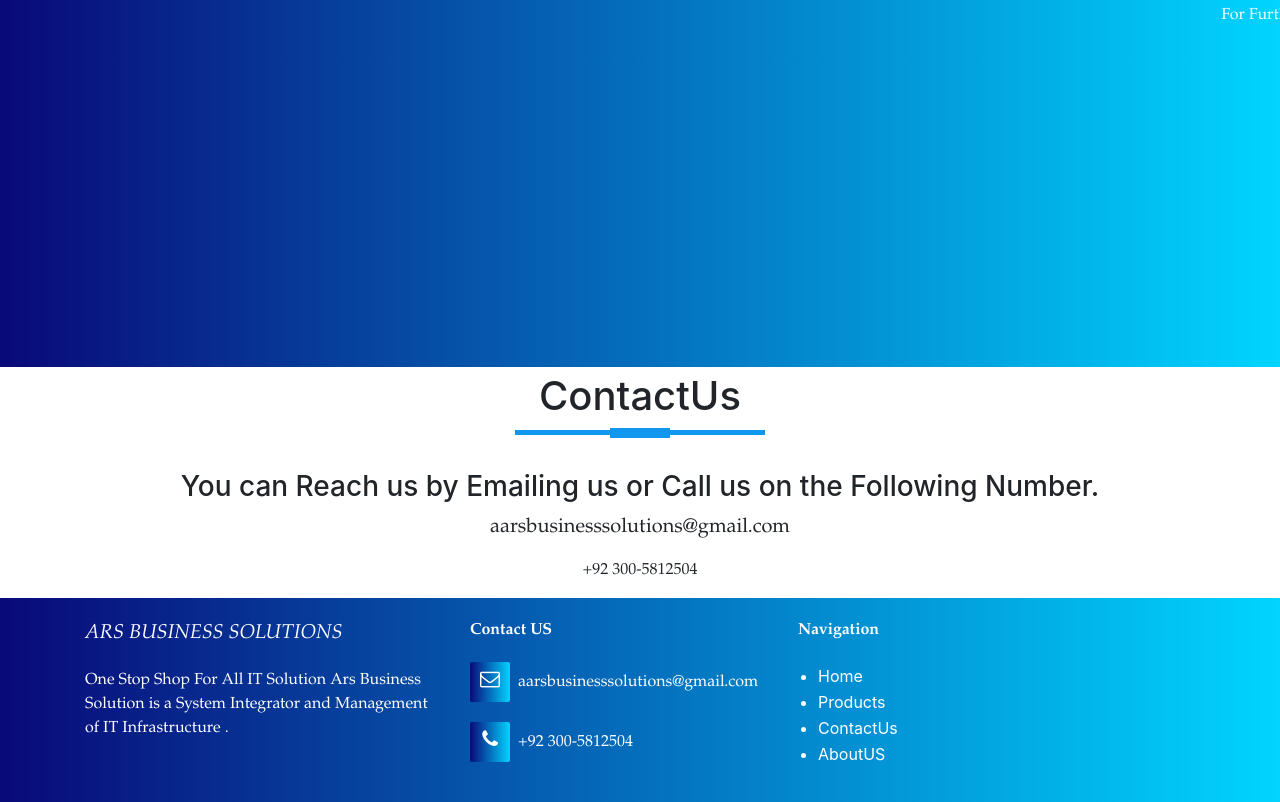
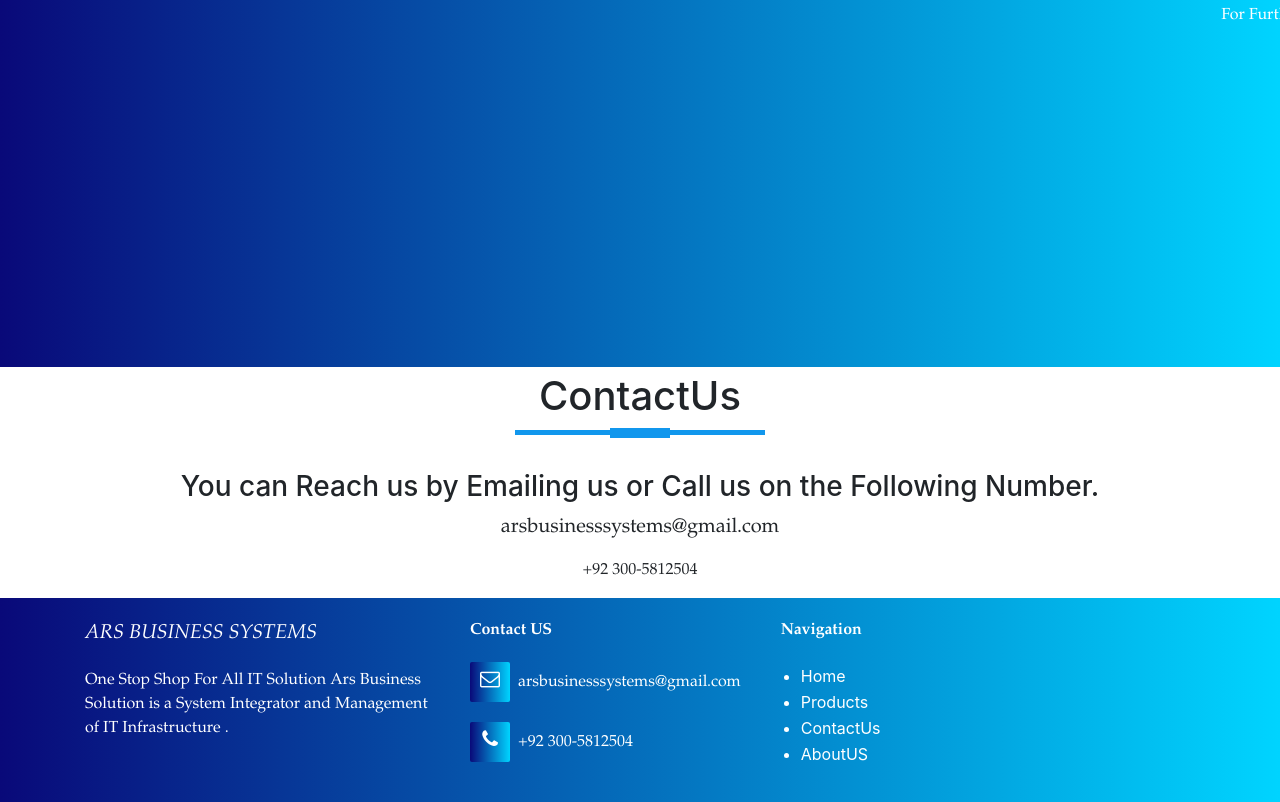
Before and after one commit to ShirazPirzada/ArsWebsite, a plain HTML site: page ContactUs.html in a window 1280 px wide. Shown: the part 705-1507 px from the top of the page. Drawn offline with nearby package versions, Linux system fonts and the light colour scheme.

Commit message:
Update ContactUs.html

```diff
--- a/ContactUs.html
+++ b/ContactUs.html
@@ -3,7 +3,7 @@
 <head>
 	<meta charset="UTF-8">
   <meta name="viewport" content="width=device-width, initial-scale=1">
-	<title>ARS Business Sol</title>
+	<title>ARS Business Systems</title>
   <link rel="stylesheet" href="stylesheet.css">
 	<link rel="stylesheet" href="https://stackpath.bootstrapcdn.com/bootstrap/4.5.0/css/bootstrap.min.css" integrity="sha384-9aIt2nRpC12Uk9gS9baDl411NQApFmC26EwAOH8WgZl5MYYxFfc+NcPb1dKGj7Sk" crossorigin="anonymous">
   <link rel="stylesheet" href="css/bootstrap-reboot.min.css">
@@ -21,7 +21,7 @@
 	<!--Navigation----->
 <section id="nav-bar">
   <nav class="navbar navbar-expand-lg navbar-light">
-   <a class="navbar-brand" href="index.html" id="business">ARS <span >Business Solutions</span></a>
+   <a class="navbar-brand" href="index.html" id="business">ARS <span >Business Systems</span></a>
   <button class="navbar-toggler" type="button" data-toggle="collapse" data-target="#navbarNav" aria-controls="navbarNav" aria-expanded="false" aria-label="Toggle navigation">
     <span class="navbar-toggler-icon"></span>
   </button>
@@ -65,7 +65,7 @@
        <div class="container">
       <div class="row">
         <div class="col-md-6">
-        <p class="promo-title">ARS BUSINESS SOLUTION</p>
+        <p class="promo-title">ARS Business Systems</p>
           <p class="lead">One Stop Shop For All IT Solution
 Ars Business Solution is a System Integrator and Management of IT Infrastructure .
 </p>
@@ -120,7 +120,7 @@ Ars Business Solution is a System Integrator and Management of IT Infrastructure
         <div class="row text-center">
           <div class="col-md-12 ">
            <h3>You can Reach us by Emailing us or Call us on the Following Number.</h3>
-           <p class="lead">aarsbusinesssolutions@gmail.com</p>
+           <p class="lead">arsbusinesssystems@gmail.com</p>
            <p>+92 300-5812504</p>
           </div>
 
@@ -138,14 +138,14 @@ Ars Business Solution is a System Integrator and Management of IT Infrastructure
   <div class="container">
     <div class="row">
       <div class="col-md-4 footer-box">
-        <p class="lead"><i>ARS BUSINESS SOLUTIONS</i></p>
+        <p class="lead"><i>ARS BUSINESS SYSTEMS</i></p>
         <p>One Stop Shop For All IT Solution
 Ars Business Solution is a System Integrator and Management of IT Infrastructure .</p>
 
       </div>
       <div class="cold-md-4 footer-box">
         <p><b>Contact US</b></p>
-        <p><i class="fa fa-envelope-o"> </i>aarsbusinesssolutions@gmail.com</p>
+        <p><i class="fa fa-envelope-o"> </i>arsbusinesssystems@gmail.com</p>
          <p><i class="fa fa-phone"> </i>+92 300-5812504</p>
       </div>
       <div class="cold-md-4 footer-box">
```
